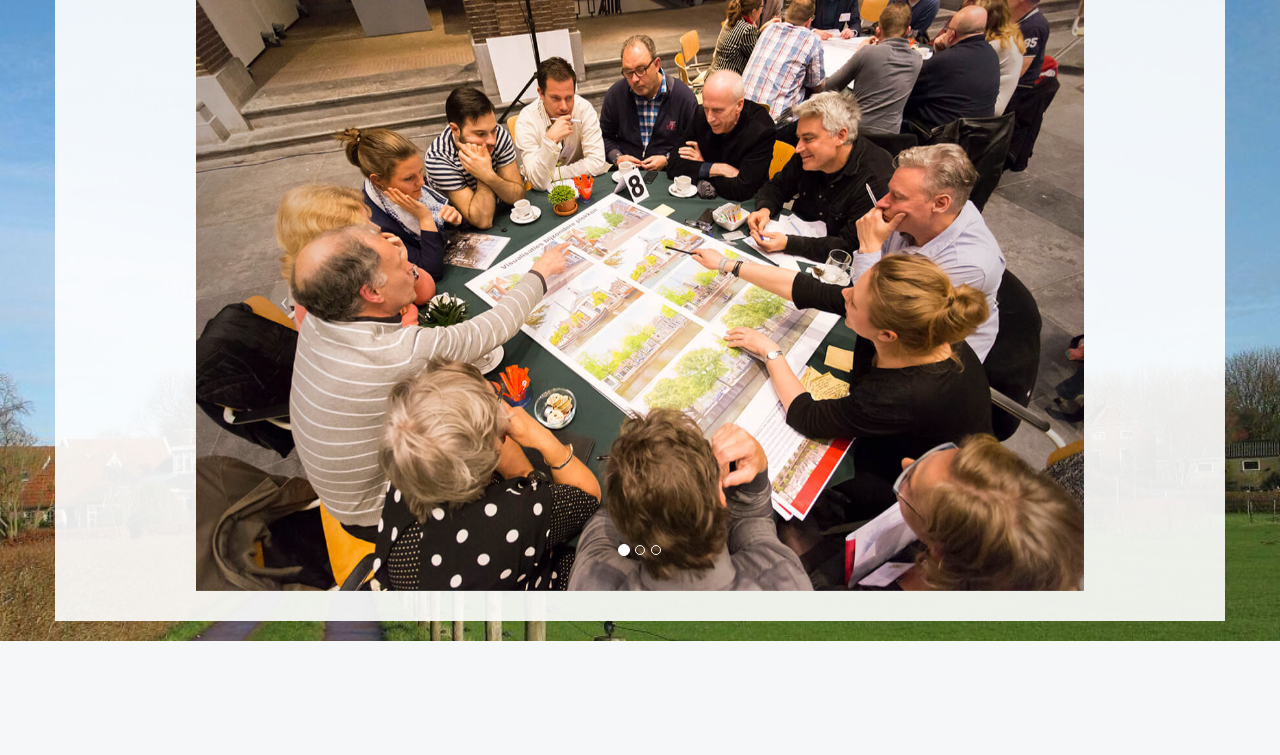
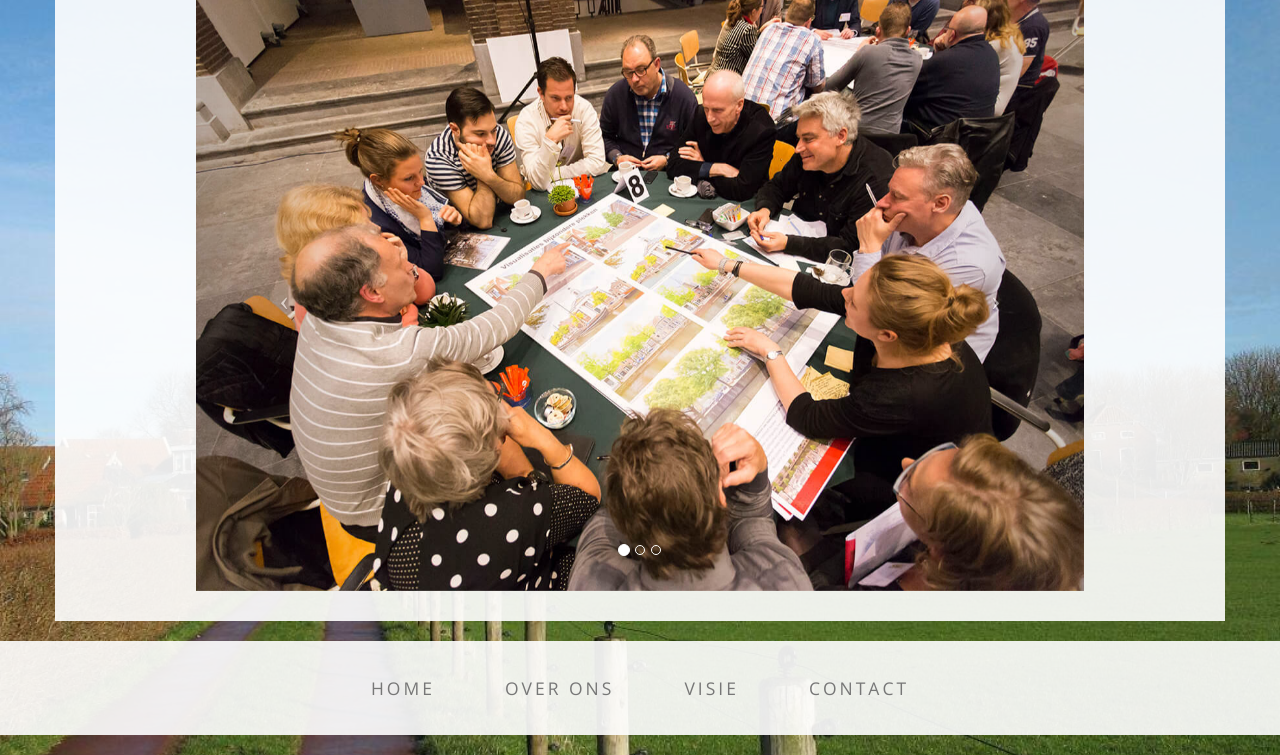
Before and after one commit to HoodRat96/micropool, a PHP site: page / in a window 1280 px wide. Shown: the part 829-1584 px from the top of the page. Before the commit the page ends 1470 px from the top, so only its background shows below. Run offline with PHP 8.4, Linux system fonts and the light colour scheme.

Commit message:
index
kleine aanpassingen

```diff
--- a/index.php
+++ b/index.php
@@ -142,6 +142,45 @@
     </div>
     <!-- /.container -->
 
+        <!-- Navigation -->
+    <nav class="navbar navbar-default hidden-xs" role="navigation">
+        <div class="container">
+            <!-- Brand and toggle get grouped for better mobile display -->
+            <div class="navbar-header">
+                <button type="button" class="navbar-toggle" data-toggle="collapse" data-target="#bs-example-navbar-collapse-1">
+                    <span class="sr-only">Toggle navigation</span>
+                    <span class="icon-bar"></span>
+                    <span class="icon-bar"></span>
+                    <span class="icon-bar"></span>
+                </button>
+                <!-- navbar-brand is hidden on larger screens, but visible when the menu is collapsed -->
+				<img class="navbar-brand" src="./img/mobileheaderlogo.png"/>
+
+				<a class="navbar-brand" href="./index.php"> Micropool</a>
+            </div>
+
+            <!-- Collect the nav links, forms, and other content for toggling -->
+            <div class="collapse navbar-collapse" id="bs-example-navbar-collapse-1">
+                <ul class="nav navbar-nav">
+                    <li>
+                        <a href="./index.php">Home</a>
+                    </li>
+                    <li>
+                        <a href="./html/team.php">Over ons</a>
+                    </li>
+                    <li>
+                        <a href="./html/vision.php">Visie</a>
+                    </li>
+                    <li>
+                        <a href="./html/contact.php">Contact</a>
+                    </li>
+                </ul>
+            </div>
+            <!-- /.navbar-collapse -->
+        </div>
+        <!-- /.container -->
+    </nav>
+
 
     <!-- jQuery -->
     <script src="js/jquery.js"></script>
```
Also changed, not shown: 1 other file.
